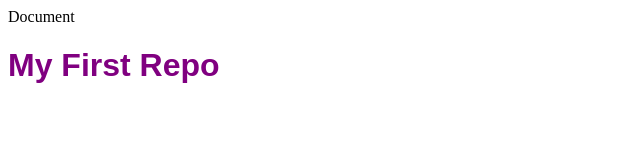
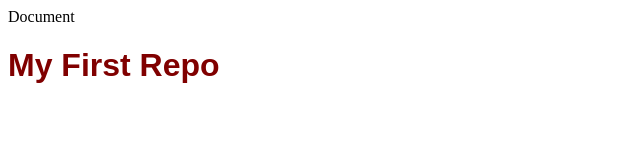
Before and after one commit to mkwawama/htmlproject, a plain HTML site: page index.html in a window 1280 px wide. Shown: the whole page, without its empty margins (0-640 px from the left). Drawn offline with Linux system fonts and the light colour scheme.

Commit message:
Purple to Maroon

```diff
--- a/css/styles.css
+++ b/css/styles.css
@@ -1,4 +1,4 @@
 h1{
-    color:purple;
+    color:maroon;
     font-family:Arial, Helvetica, sans-serif
 }
```
